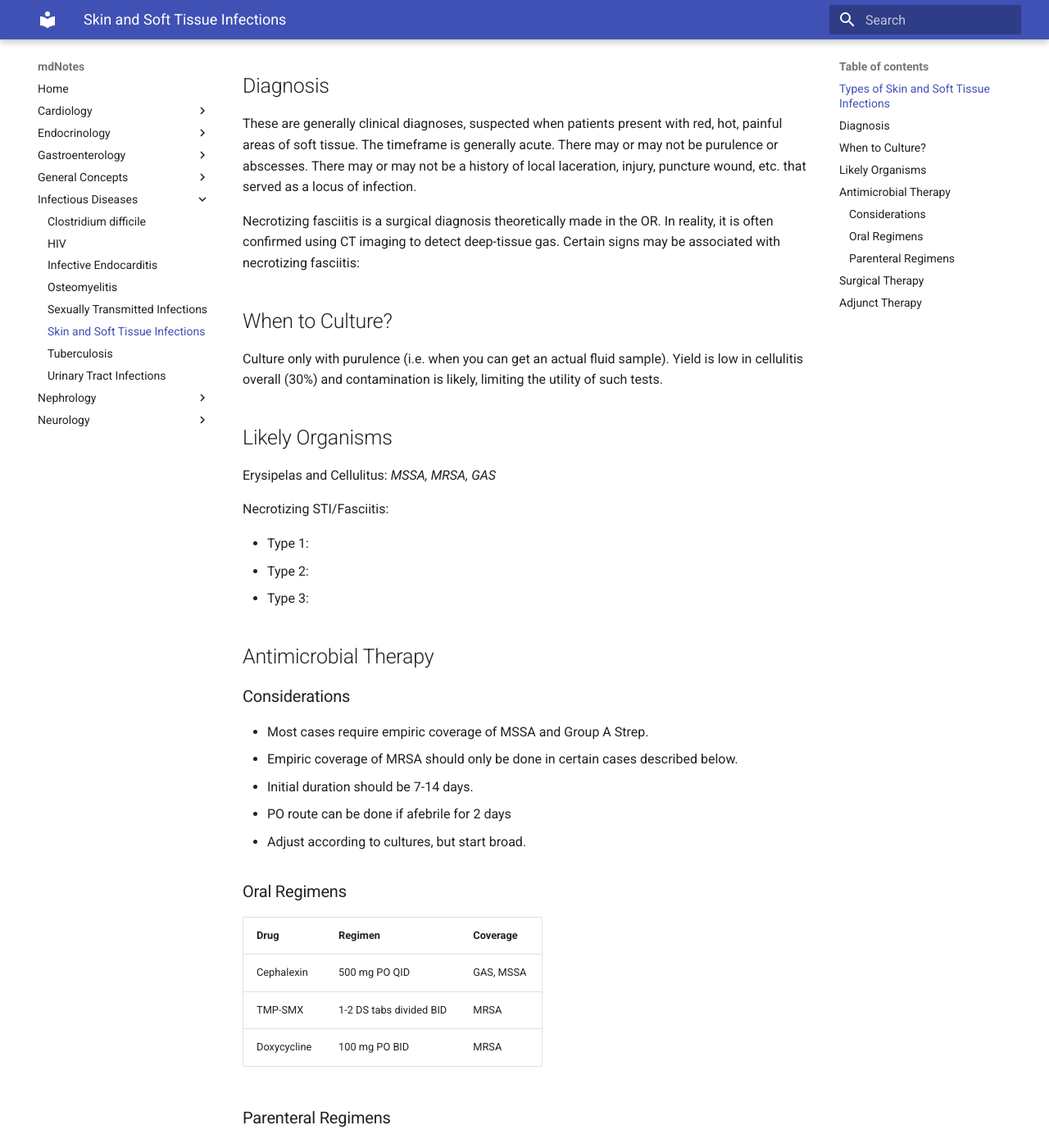
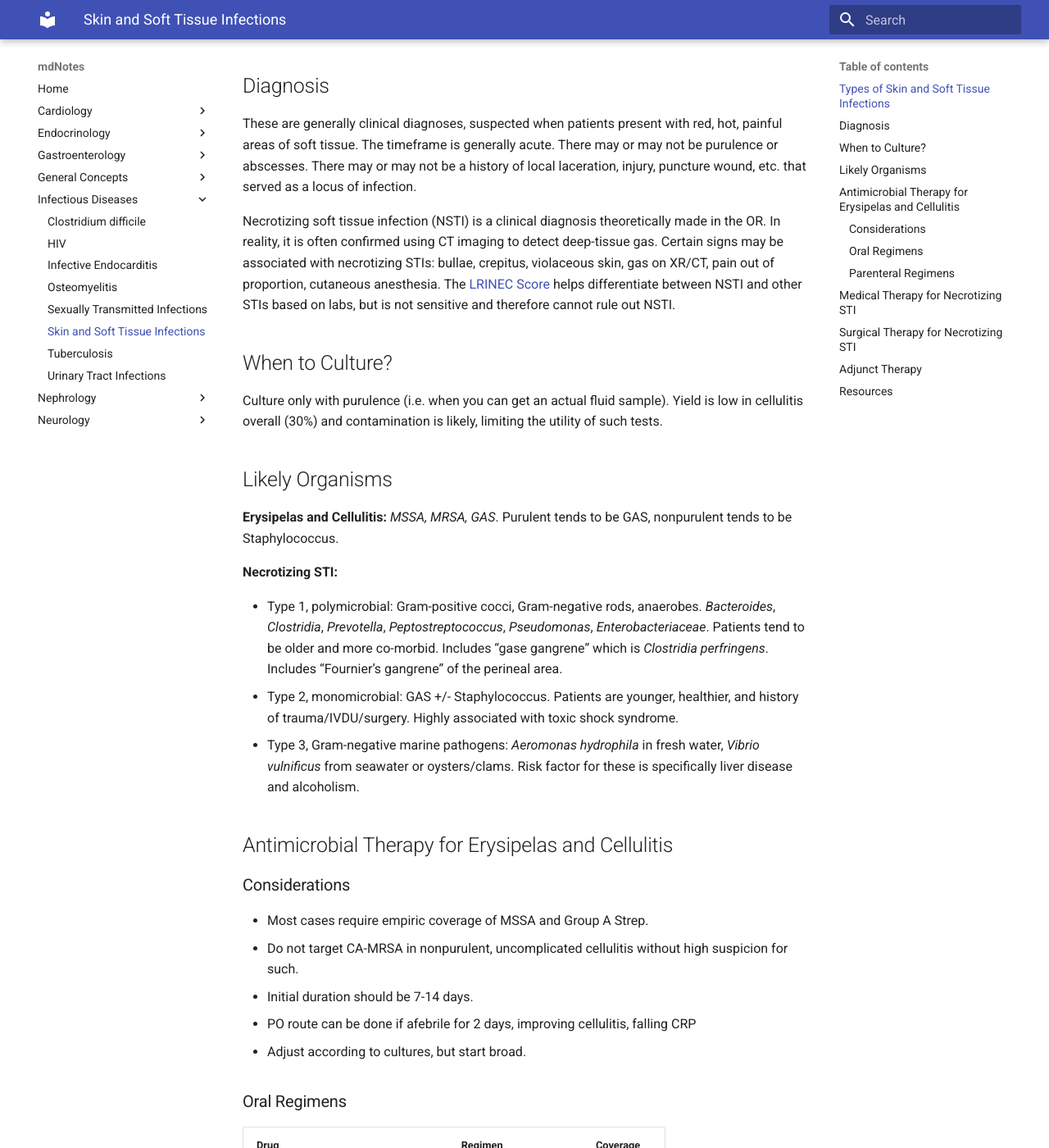
Before and after one commit to jzpero/mdnotes, an MkDocs documentation site: the page built from docs/Infectious Diseases/Skin and Soft Tissue Infections.md, in a window 1280 px wide and 1400 px high, scrolled down 276 px. Shown: the whole window at 82% size. Built offline with MkDocs 1.6.1 and Material for MkDocs 9.7.7, drawn with Linux system fonts in a browser that asks for light colours; some of the changed text lies outside the part shown.

Commit message:
vault backup: 2021-04-11 21:45:37
Affected files:

"docs/General Concepts/Corticosteroid Relative Effects.md"
"docs/General Concepts/Opioid Analgesia.md"
"docs/Infectious Diseases/Skin and Soft Tissue Infections.md"
"docs/Infectious Diseases/Urinary Tract Infections.md"
"docs/Neurology/Decerebrate versus Decorticate.md"
docs/Neurology/img/decerebrate.jpg
docs/Neurology/img/decorticate.jpg
mkdocs.yml

```diff
--- a/docs/Infectious Diseases/Skin and Soft Tissue Infections.md
+++ b/docs/Infectious Diseases/Skin and Soft Tissue Infections.md
@@ -1,34 +1,34 @@
 # Skin and Soft Tissue Infections
 ## Types of Skin and Soft Tissue Infections
 - Erysipelas (i.e. sharply demarcated borders)
-- Cellulitus
+- Cellulitis
 - Necrotizing soft tissue infection (includes necrotizing fasciitis)
 
 ## Diagnosis
 These are generally clinical diagnoses, suspected when patients present with red, hot, painful areas of soft tissue. The timeframe is generally acute. There may or may not be purulence or abscesses. There may or may not be a history of local laceration, injury, puncture wound, etc. that served as a locus of infection.
 
-Necrotizing fasciitis is a surgical diagnosis theoretically made in the OR. In reality, it is often confirmed using CT imaging to detect deep-tissue gas. Certain signs may be associated with necrotizing fasciitis:
+Necrotizing soft tissue infection (NSTI) is a clinical diagnosis theoretically made in the OR. In reality, it is often confirmed using CT imaging to detect deep-tissue gas. Certain signs may be associated with necrotizing STIs: bullae, crepitus, violaceous skin, gas on XR/CT, pain out of proportion, cutaneous anesthesia. The [LRINEC Score](https://www.mdcalc.com/lrinec-score-necrotizing-soft-tissue-infection) helps differentiate between NSTI and other STIs based on labs, but is not sensitive and therefore cannot rule out NSTI.
 
 ## When to Culture?
 Culture only with purulence (i.e. when you can get an actual fluid sample). Yield is low in cellulitis overall (30%) and contamination is likely, limiting the utility of such tests.
 
 ## Likely Organisms
-Erysipelas and Cellulitus:
-*MSSA, MRSA, GAS*
+**Erysipelas and Cellulitis:**
+*MSSA, MRSA, GAS*. Purulent tends to be GAS, nonpurulent tends to be Staphylococcus.
 
-Necrotizing STI/Fasciitis:
+**Necrotizing STI:**
 
-- Type 1:
-- Type 2:
-- Type 3:
+- Type 1, polymicrobial: Gram-positive cocci, Gram-negative rods, anaerobes. *Bacteroides*, *Clostridia*, *Prevotella*, *Peptostreptococcus*, *Pseudomonas*, *Enterobacteriaceae*. Patients tend to be older and more co-morbid. Includes "gase gangrene" which is *Clostridia perfringens*. Includes "Fournier's gangrene" of the perineal area.
+- Type 2, monomicrobial: GAS +/- Staphylococcus. Patients are younger, healthier, and history of trauma/IVDU/surgery. Highly associated with toxic shock syndrome.
+- Type 3, Gram-negative marine pathogens: *Aeromonas hydrophila* in fresh water, *Vibrio vulnificus* from seawater or oysters/clams. Risk factor for these is specifically liver disease and alcoholism.
 
-## Antimicrobial Therapy
+## Antimicrobial Therapy for Erysipelas and Cellulitis
 ### Considerations
 
 - Most cases require empiric coverage of MSSA and Group A Strep.
-- Empiric coverage of MRSA should only be done in certain cases described below.
+- Do not target CA-MRSA in nonpurulent, uncomplicated cellulitis without high suspicion for such.
 - Initial duration should be 7-14 days.
-- PO route can be done if afebrile for 2 days
+- PO route can be done if afebrile for 2 days, improving cellulitis, falling CRP
 - Adjust according to cultures, but start broad.
 
 ### Oral Regimens
@@ -38,13 +38,38 @@
 | Cephalexin  | 500 mg PO QID           | GAS, MSSA |
 | TMP-SMX     | 1-2 DS tabs divided BID | MRSA      |
 | Doxycycline | 100 mg PO BID           | MRSA      |
+| Amox-clav   |                         |           |
+| Clindamycin (for true penicillin allergy)            |                         |           |
 
 ### Parenteral Regimens
+Indicated for 2+ SIRS criteria indicating moderate-severe cellulitis, or treatment failure of oral antibiotics.
 
-## Surgical Therapy
-Indicated for necrotizing fasciitis.
+| Drug                                 | Regimen        | Coverage              |
+| ------------------------------------ | -------------- | --------------------- |
+| Cefazolin                            | 1 g q8h IV     | MSSA, GAS             |
+| Ceftriaxone                          | 1-2 g daily IV | MSSA, GAS, other G+/- |
+| Clindamycin (for penicillin allergy) |                | GAS                   |
+| Vancomycin                           |                | MRSA                  |
+
+## Medical Therapy for Necrotizing STI
+1. Broad spectrum IV antibiotics.
+    1. Pip-tazo 3.375g q6h IV and
+    2. Clindamycin 600-900 mg IV q8h and
+    3. Vancomycin/daptomycin/linezolid for MRSA coverage.
+2. Fluids and aggressive resuscitation.
+3. Consider IVIG if complicated by TSS.
+4. Hyperbaric oxygen can be considered as an adjunct in extreme circumstances; the evidence is limited.
+
+## Surgical Therapy for Necrotizing STI
+Emergently indicated for necrotizing infections. Patients should have a second-look operation 24 hours after initial debridement.
+
+Surgical intervention should NOT be delayed by imaging.
 
 ## Adjunct Therapy
-- Reduce edema via elevation and/or compression stockings.
-    - [Webb E, Neeman T, Bowden FJ, Gaida J, Mumford V, Bissett B. Compression Therapy to Prevent Recurrent Cellulitis of the Leg. New England Journal of Medicine. 2020 Aug 13;383(7):630–9.](https://www.nejm.org/doi/full/10.1056/NEJMoa1917197)
+- Reduce edema via elevation and/or compression stockings. [1]
 - Treat overlying fungal infections as they present a portal of entry for pathogens.
+- Sterile saline dressings on open lesions.
+- Drain abscesses if significant.
+
+## Resources
+1. [Webb E, Neeman T, Bowden FJ, Gaida J, Mumford V, Bissett B. Compression Therapy to Prevent Recurrent Cellulitis of the Leg. New England Journal of Medicine. 2020 Aug 13;383(7):630–9.](https://www.nejm.org/doi/full/10.1056/NEJMoa1917197)
--- a/mkdocs.yml
+++ b/mkdocs.yml
@@ -10,3 +10,4 @@
 markdown_extensions:
     - smarty
     - sane_lists
+    - attr_list
```
Also changed, not shown: docs/General Concepts/Corticosteroid Relative Effects.md (added, +3 -0 lines), docs/General Concepts/Opioid Analgesia.md (+43 -0 lines), docs/Infectious Diseases/Urinary Tract Infections.md (+255 -0 lines), docs/Neurology/Decerebrate versus Decorticate.md (added, +17 -0 lines), docs/Neurology/img/decerebrate.jpg (added), docs/Neurology/img/decorticate.jpg (added).
